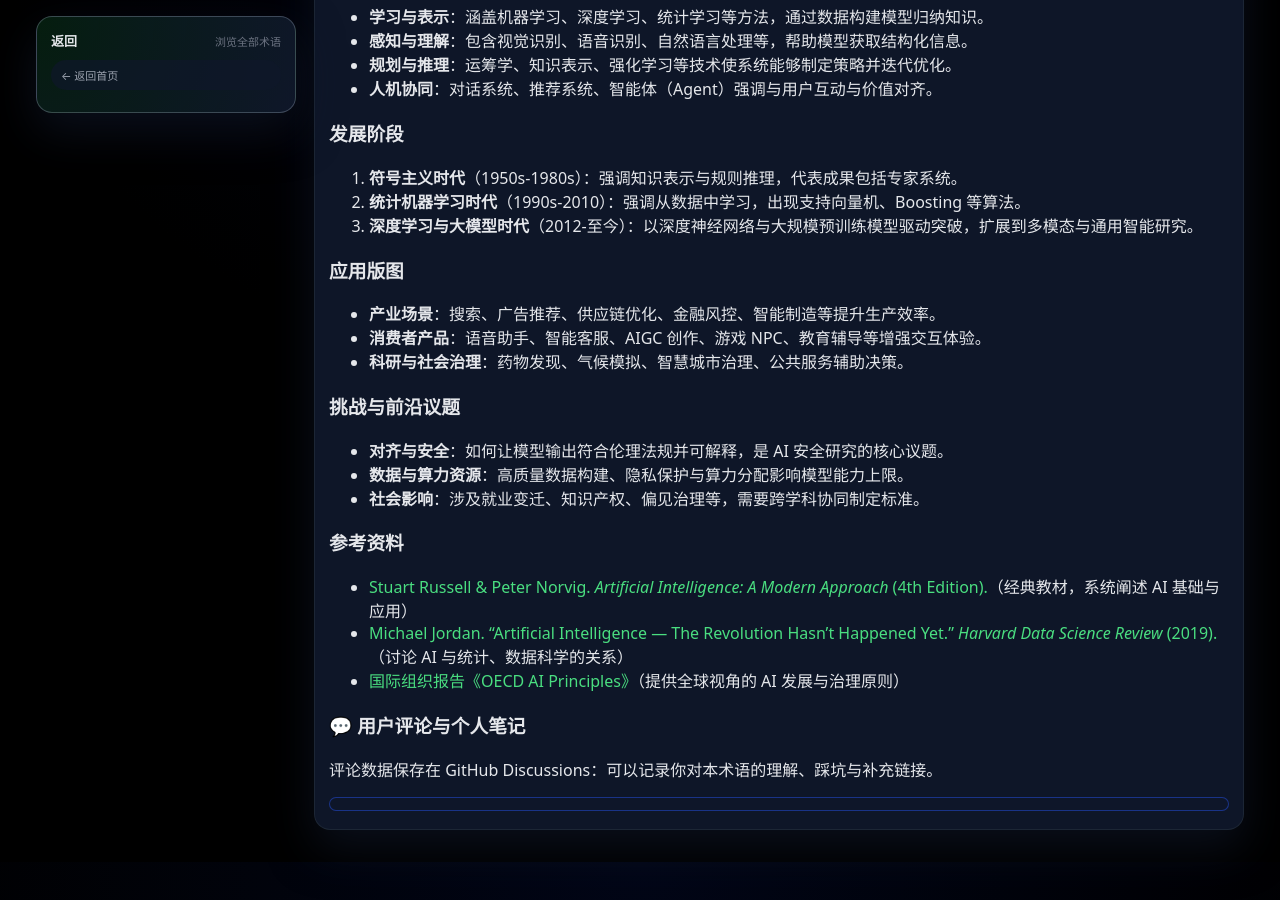
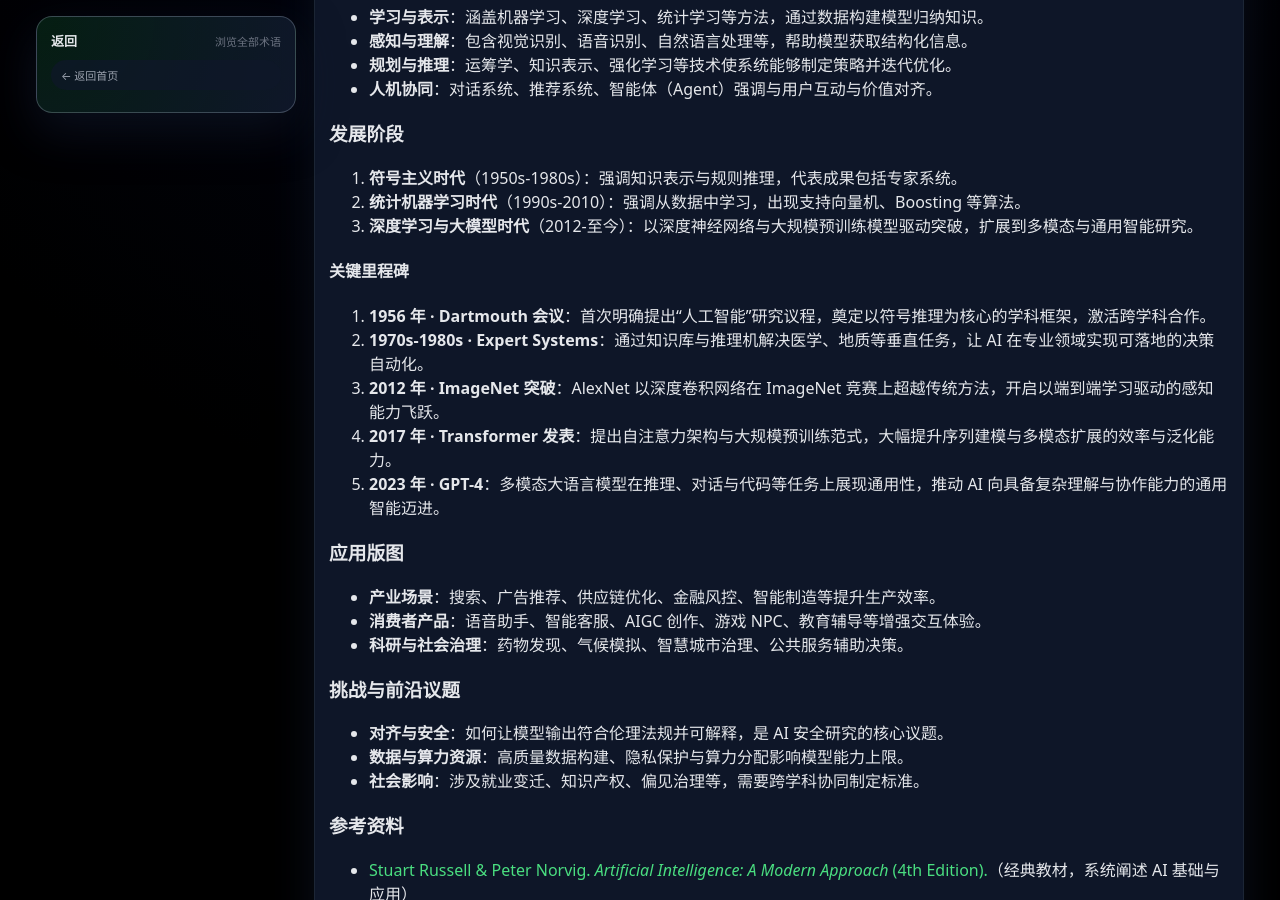
Before and after one commit to NotebookAI/ai-wiki, a Jekyll site: the page built from _terms/ai.md, in a window 1280 px wide and 900 px high, scrolled down 352 px. Built offline with Jekyll 4.4.1, drawn with Linux system fonts in a browser that asks for light colours; comment, search, counter and statistics services are not loaded.

Commit message:
Add AI development milestones

```diff
--- a/_terms/ai.md
+++ b/_terms/ai.md
@@ -25,6 +25,13 @@ meta: [大概念, 包含 ML / DL / LLM 等]
 2. **统计机器学习时代**（1990s-2010）：强调从数据中学习，出现支持向量机、Boosting 等算法。
 3. **深度学习与大模型时代**（2012-至今）：以深度神经网络与大规模预训练模型驱动突破，扩展到多模态与通用智能研究。
 
+#### 关键里程碑
+1. **1956 年 · Dartmouth 会议**：首次明确提出“人工智能”研究议程，奠定以符号推理为核心的学科框架，激活跨学科合作。
+2. **1970s-1980s · Expert Systems**：通过知识库与推理机解决医学、地质等垂直任务，让 AI 在专业领域实现可落地的决策自动化。
+3. **2012 年 · ImageNet 突破**：AlexNet 以深度卷积网络在 ImageNet 竞赛上超越传统方法，开启以端到端学习驱动的感知能力飞跃。
+4. **2017 年 · Transformer 发表**：提出自注意力架构与大规模预训练范式，大幅提升序列建模与多模态扩展的效率与泛化能力。
+5. **2023 年 · GPT-4**：多模态大语言模型在推理、对话与代码等任务上展现通用性，推动 AI 向具备复杂理解与协作能力的通用智能迈进。
+
 ### 应用版图
 - **产业场景**：搜索、广告推荐、供应链优化、金融风控、智能制造等提升生产效率。
 - **消费者产品**：语音助手、智能客服、AIGC 创作、游戏 NPC、教育辅导等增强交互体验。
```
